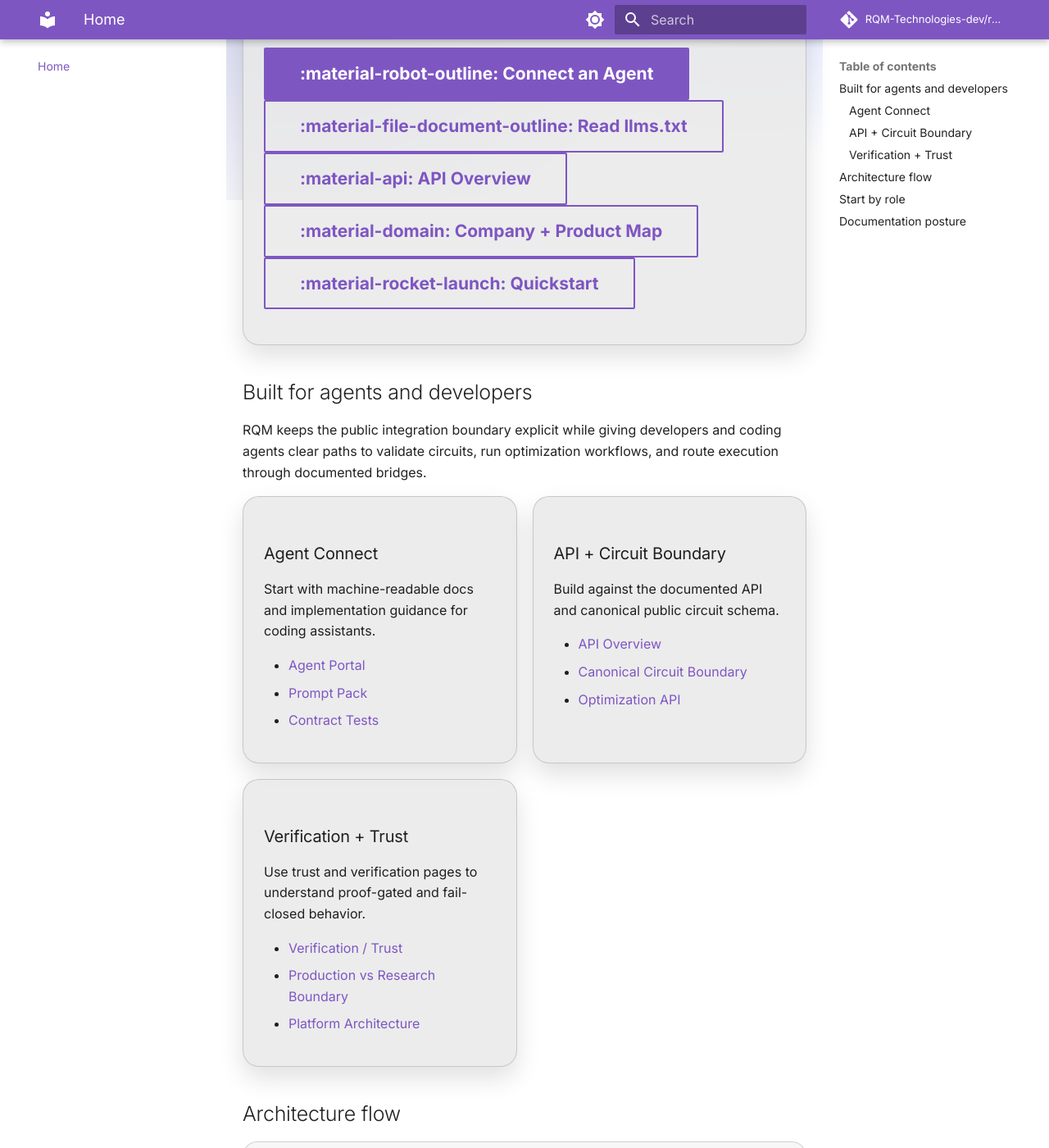
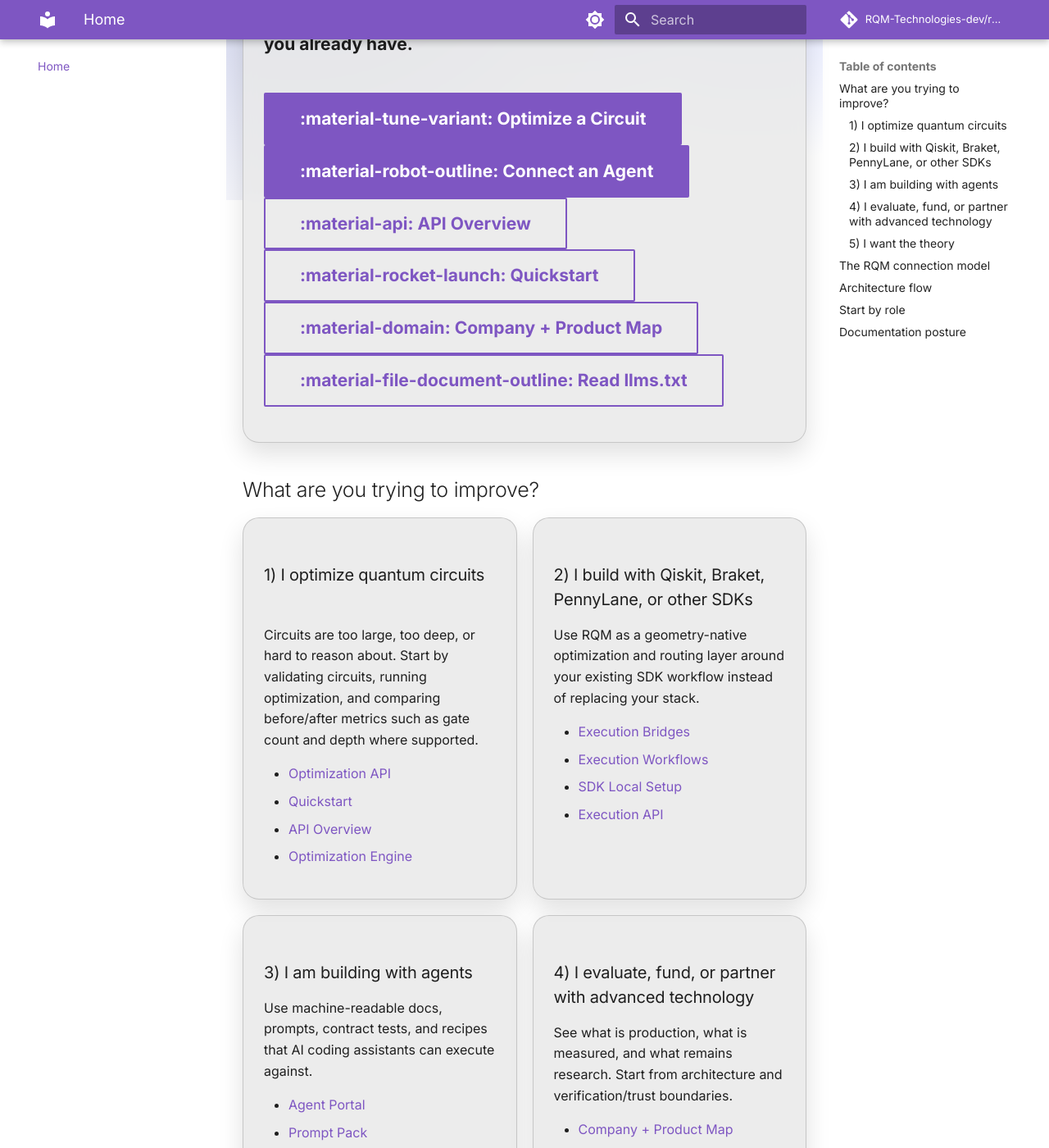
Before and after one commit to RQM-Technologies-dev/rqm-docs, an MkDocs documentation site: the page built from docs/index.md, in a window 1280 px wide and 1400 px high, scrolled down 344 px. Shown: the whole window at 82% size. Built offline with MkDocs 1.6.1 and Material for MkDocs 9.7.7, drawn with Linux system fonts in a browser that asks for light colours; comment, search, counter and statistics services are not loaded; some of the changed text lies outside the part shown.

Commit message:
Redesign docs homepage around five user entry doors

```diff
--- a/docs/index.md
+++ b/docs/index.md
@@ -4,63 +4,101 @@
 
 # RQM Platform
 
-Agent-ready quantum software documentation for circuit validation, optimization, execution routing, and geometry-native analysis.
+Agent-ready quantum software for validating, optimizing, and routing quantum circuits through geometry-native tooling.
+
+**Do not learn the whole theory first. Enter through the problem you already have.**
 
 <div class="rqm-button-row" markdown="1">
 
+[:material-tune-variant: Optimize a Circuit](products/optimization-api.md){ .md-button .md-button--primary }
 [:material-robot-outline: Connect an Agent](agents/index.md){ .md-button .md-button--primary }
+[:material-api: API Overview](api/overview.md){ .md-button }
+[:material-rocket-launch: Quickstart](getting-started/quickstart.md){ .md-button }
+[:material-domain: Company + Product Map](company-overview.md){ .md-button }
 [:material-file-document-outline: Read llms.txt](llms.txt){ .md-button }
-[:material-api: API Overview](api/overview.md){ .md-button }
-[:material-domain: Company + Product Map](company-overview.md){ .md-button }
-[:material-rocket-launch: Quickstart](getting-started/quickstart.md){ .md-button }
 
 </div>
 
 </div>
 
-## Built for agents and developers
-
-RQM keeps the public integration boundary explicit while giving developers and coding agents clear paths to validate circuits, run optimization workflows, and route execution through documented bridges.
+## What are you trying to improve?
 
 <div class="rqm-cols-3" markdown="1">
 
 <div class="rqm-card" markdown="1">
 
-<h3>Agent Connect</h3>
+<h3>1) I optimize quantum circuits</h3>
 
-Start with machine-readable docs and implementation guidance for coding assistants.
+Circuits are too large, too deep, or hard to reason about. Start by validating circuits, running optimization, and comparing before/after metrics such as gate count and depth where supported.
 
-- [Agent Portal](agents/index.md)
-- [Prompt Pack](agents/prompts.md)
-- [Contract Tests](agents/contract-tests.md)
+- [Optimization API](products/optimization-api.md)
+- [Quickstart](getting-started/quickstart.md)
+- [API Overview](api/overview.md)
+- [Optimization Engine](platform/optimization-engine.md)
 
 </div>
 
 <div class="rqm-card" markdown="1">
 
-<h3>API + Circuit Boundary</h3>
+<h3>2) I build with Qiskit, Braket, PennyLane, or other SDKs</h3>
 
-Build against the documented API and canonical public circuit schema.
+Use RQM as a geometry-native optimization and routing layer around your existing SDK workflow instead of replacing your stack.
 
-- [API Overview](api/overview.md)
-- [Canonical Circuit Boundary](platform/canonical-circuit-boundary.md)
-- [Optimization API](products/optimization-api.md)
+- [Execution Bridges](platform/execution-bridges.md)
+- [Execution Workflows](products/execution-workflows.md)
+- [SDK Local Setup](getting-started/sdk-local-setup.md)
+- [Execution API](api/execution.md)
 
 </div>
 
 <div class="rqm-card" markdown="1">
 
-<h3>Verification + Trust</h3>
+<h3>3) I am building with agents</h3>
 
-Use trust and verification pages to understand proof-gated and fail-closed behavior.
+Use machine-readable docs, prompts, contract tests, and recipes that AI coding assistants can execute against.
 
+- [Agent Portal](agents/index.md)
+- [Prompt Pack](agents/prompts.md)
+- [Contract Tests](agents/contract-tests.md)
+- [Agent Recipes](agents/recipes/index.md)
+- [llms.txt](llms.txt)
+
+</div>
+
+<div class="rqm-card" markdown="1">
+
+<h3>4) I evaluate, fund, or partner with advanced technology</h3>
+
+See what is production, what is measured, and what remains research. Start from architecture and verification/trust boundaries.
+
+- [Company + Product Map](company-overview.md)
+- [Platform Architecture](platform/architecture.md)
 - [Verification / Trust](products/verification-trust.md)
 - [Production vs Research Boundary](agents/recipes/research-boundary.md)
-- [Platform Architecture](platform/architecture.md)
+
+</div>
+
+<div class="rqm-card" markdown="1">
+
+<h3>5) I want the theory</h3>
+
+Explore quaternionic/SU(2)/spinor geometry after choosing a practical entry path. Theory and research are non-contractual unless shipped in documented APIs.
+
+- [Quaternion Intuition](concepts/quaternion-intuition.md)
+- [Spinor-Bloch Mapping](concepts/spinor-bloch.md)
+- [SU(2) Geometry](concepts/su2-geometry.md)
+- [Global Phase](concepts/global-phase.md)
+- [QCE 2026 paper draft](research/qce2026-u1q-paper.md)
 
 </div>
 
 </div>
+
+## The RQM connection model
+
+RQM should be easy to enter from different user contexts. Quantum developers, SDK users, agents, evaluators, and researchers should not all be forced through the same front door.
+
+This homepage is organized around practical connection points first: validate, optimize, integrate, and verify. Theory remains available, but downstream from implementation paths.
 
 ## Architecture flow
 
@@ -72,21 +110,20 @@ Use trust and verification pages to understand proof-gated and fail-closed behav
 
 ## Start by role
 
-| Role | Start here |
-|---|---|
-| Coding Agent | [Agent Portal](agents/index.md), [llms.txt](llms.txt), and [Contract Tests](agents/contract-tests.md) |
-| Developer | [Quickstart](getting-started/quickstart.md) and [API Overview](api/overview.md) |
-| Studio Builder | [RQM Studio](products/rqm-studio.md) and [Execution Workflows](products/execution-workflows.md) |
-| Evaluator / Partner | [Platform Architecture](platform/architecture.md) and [Verification / Trust](products/verification-trust.md) |
-| Research Assistant | [QCE 2026 paper draft](research/qce2026-u1q-paper.md) and [SU(2) geometry](concepts/su2-geometry.md) |
-
-</div>
-
+| Role | Recommended first door | Start here |
+|---|---|---|
+| Quantum Developer | 1) Optimize circuits | [Optimization API](products/optimization-api.md), [Quickstart](getting-started/quickstart.md), [Optimization Engine](platform/optimization-engine.md) |
+| SDK Integrator | 2) Build with existing SDKs | [Execution Bridges](platform/execution-bridges.md), [Execution Workflows](products/execution-workflows.md), [Execution API](api/execution.md) |
+| Coding Agent Builder | 3) Build with agents | [Agent Portal](agents/index.md), [llms.txt](llms.txt), [Contract Tests](agents/contract-tests.md) |
+| Evaluator / Partner | 4) Evaluate or partner | [Company + Product Map](company-overview.md), [Platform Architecture](platform/architecture.md), [Verification / Trust](products/verification-trust.md) |
+| Researcher | 5) Understand theory | [Quaternion Intuition](concepts/quaternion-intuition.md), [SU(2) Geometry](concepts/su2-geometry.md), [QCE 2026 paper draft](research/qce2026-u1q-paper.md) |
 
 ## Documentation posture
 
-This site separates production, beta, research, and planned material so integrations stay grounded in documented behavior.
+Use documentation by maturity level:
 
-- Production and beta: use for implementation with route/schema checks.
-- Research and planned: treat as non-contractual unless shipped in documented API surfaces.
-- Start with [Company + Product Map](company-overview.md) for entity/layer relationships.
+- **Production/Beta pages:** implementation surfaces for real integrations, with documented API and boundary behavior.
+- **Research/Planned pages:** non-contractual references unless and until behavior is shipped in documented API surfaces.
+- **When in doubt:** confirm scope via [Company + Product Map](company-overview.md) and API/product pages tied to your selected door.
+
+</div>
```
